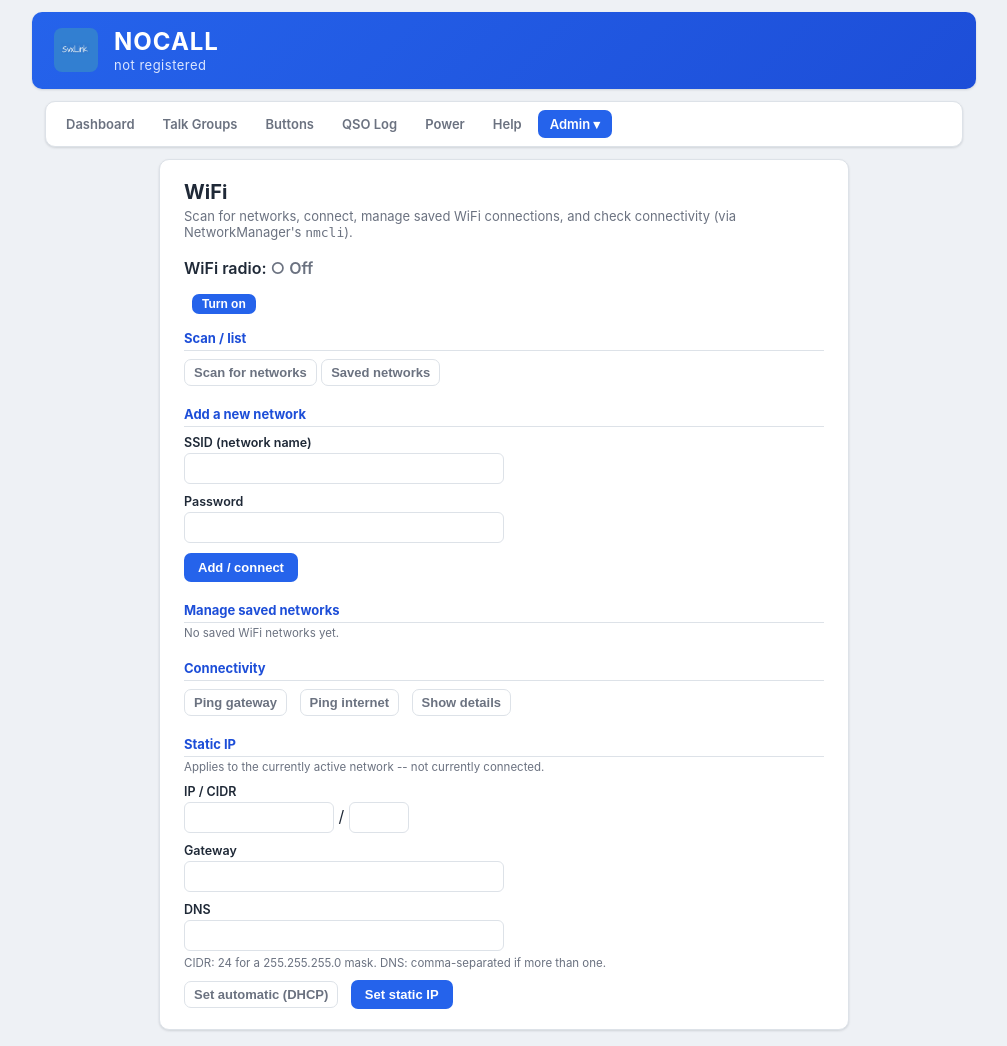
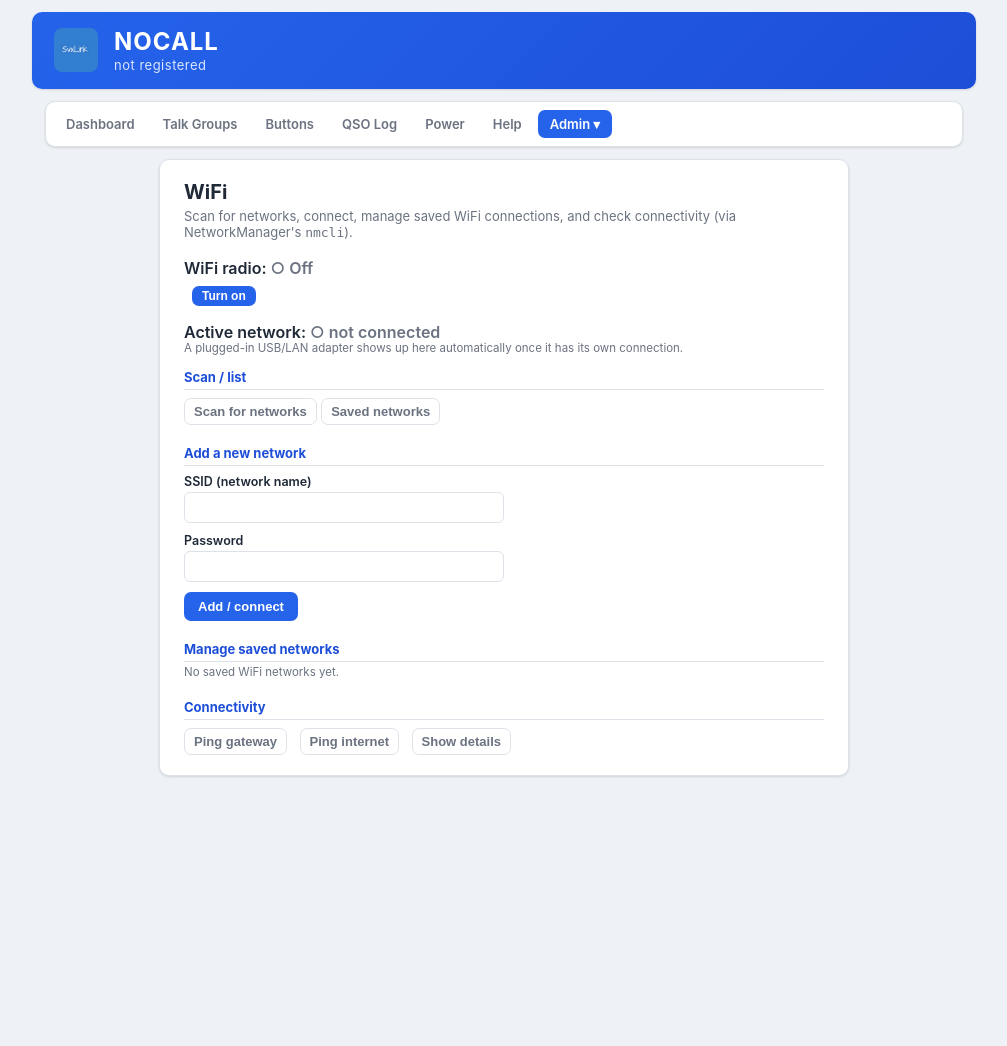
Before and after one commit to mrspock64/hotspot-image, a PHP site: page /wifi/ in a window 1280 px wide. Shown: the whole page, without its empty margins (136-1143 px from the left). After the commit the page ends 777 px from the top, so only its background shows below. Run offline with PHP 8.4, Linux system fonts and the light colour scheme.

Commit message:
Fix WiFi scan permission, show active network, drop Static IP
WiFi scan was always showing stale/cached results: NetworkManager's
wifi.scan polkit action defaults to "auth", which "nmcli dev wifi
rescan" can never satisfy from PHP's exec() (no D-Bus session, even
as root over SSH) -- confirmed live on svxlinkuhf, rescan failed "not
authorized" every time. Added a polkit rule allowing it unconditionally,
applied to install-dashboard.sh so new nodes get it automatically.

The WiFi page now shows which network is actually active -- WiFi name
+ device, plus any active wired connection (e.g. a plugged-in USB/LAN
adapter shows up the same way, no special-casing needed since it's
just another NetworkManager connection). Ping/Show details now use
whichever connection is actually active rather than requiring WiFi
specifically.

Dropped the Static IP section per user request -- not needed for this
use case.

Co-Authored-By: Claude Sonnet 5 <noreply@anthropic.com>

```diff
--- a/dashboard/help/index.php
+++ b/dashboard/help/index.php
@@ -41,7 +41,7 @@
     <tr><th style="width:22%">Page</th><th>What it's for</th></tr>
     <tr><td><b>Setup</b></td><td>Full node configuration: callsign, reflector connection, radio (CTCSS-to-TG mapping, frequency — this actually retunes the physical radio module), monitored talkgroups, identification timing, location.</td></tr>
     <tr><td><b>TG Names</b></td><td>Edit the names shown on the Talk Groups page. "Import from monitored talkgroups" pulls the TG numbers straight from Setup so you don't have to retype them.</td></tr>
-    <tr><td><b>WiFi</b></td><td>Scan for networks, connect or manage saved WiFi connections, check connectivity (ping), or set a static IP.</td></tr>
+    <tr><td><b>WiFi</b></td><td>Scan for networks, connect or manage saved WiFi connections, and check connectivity (ping). Shows which network (WiFi or wired) is currently active.</td></tr>
     <tr><td><b>DTMF</b></td><td>An on-screen keypad — sends DTMF digits to SvxLink the same as pressing them on a radio.</td></tr>
     <tr><td><b>Bluetooth</b></td><td>On/off switch for the BLE service the <a href="https://svxlink-hotspot.app" target="_blank" rel="noopener">companion app</a> connects to, plus a "require pairing" setting. No pairing/password is required to connect by default, so turn it on only while actively using the app nearby -- it always starts back up OFF after a reboot, whatever state you leave it in here. Turning on "Require pairing for Bluetooth commands" instead forces the phone to bond first before it can send anything.</td></tr>
     <tr><td><b>Update</b></td><td>Check installed versions and trigger updates for the OS, SvxLink, and the dashboard itself -- each upgrade asks for confirmation first. Upgrading the OS also snapshots exactly which package versions were installed beforehand (in case anything needs comparing afterward) and cleans up old, no-longer-bootable kernel packages automatically. A kernel/firmware upgrade needs a device restart (Power page) afterward to fully take effect.</td></tr>
--- a/dashboard/wifi/index.php
+++ b/dashboard/wifi/index.php
@@ -42,24 +42,43 @@ function mxSavedWifiConnections(): array
     return $names;
 }
 
-// The currently active WiFi connection (if any) -- static IP / ping below
-// act on this automatically instead of asking the user to pick from a
-// dropdown of every saved profile (most of which aren't even connected).
-function mxActiveWifiConnection(): ?array
+// Every currently active connection (WiFi or wired), loopback excluded --
+// used both to show live status at the top of the page and to pick a
+// sensible default for Ping/Show details below, so plugging in a USB
+// Ethernet adapter (which shows up here as its own 802-3-ethernet
+// connection) doesn't leave those actions reporting "not connected".
+function mxActiveConnections(): array
 {
     $lines = [];
     exec('nmcli -t -f NAME,TYPE,DEVICE con show --active 2>&1', $lines);
+    $conns = [];
     foreach ($lines as $line) {
         $parts = explode(':', $line, 3);
-        if (($parts[1] ?? '') === '802-11-wireless') {
-            return ['name' => $parts[0], 'device' => $parts[2] ?? ''];
+        $type = $parts[1] ?? '';
+        if ($type === 'loopback') {
+            continue;
+        }
+        $conns[] = ['name' => $parts[0], 'type' => $type, 'device' => $parts[2] ?? ''];
+    }
+    return $conns;
+}
+
+// Prefer an active WiFi connection for Ping/Details, but fall back to
+// whatever else is active (e.g. wired) rather than reporting "not
+// connected" when the node actually has connectivity another way.
+function mxPreferredActiveConnection(): ?array
+{
+    $active = mxActiveConnections();
+    foreach ($active as $c) {
+        if ($c['type'] === '802-11-wireless') {
+            return $c;
         }
     }
-    return null;
+    return $active[0] ?? null;
 }
 
 if (isset($_POST['btnScan'])) {
-    exec('nmcli dev wifi rescan');
+    exec('nmcli dev wifi rescan 2>&1', $rescanOutput, $rescanCode);
     exec('nmcli dev wifi list 2>&1', $output, $code);
     $message = 'Nearby networks:';
     $ok = $code === 0;
@@ -129,7 +148,7 @@ if (isset($_POST['btnAdd'])) {
 // actually protected) is needless exposure.
 
 if (isset($_POST['btnPingGw'])) {
-    $active = mxActiveWifiConnection();
+    $active = mxPreferredActiveConnection();
     $ipgwStr = '';
     if ($active !== null && $active['device'] !== '') {
         $ipgw = [];
@@ -153,7 +172,7 @@ if (isset($_POST['btnPingInternet'])) {
 }
 
 if (isset($_POST['btnDetails'])) {
-    $active = mxActiveWifiConnection();
+    $active = mxPreferredActiveConnection();
     if ($active === null) {
         $message = 'Not currently connected to a network.';
         $ok = false;
@@ -164,67 +183,27 @@ if (isset($_POST['btnDetails'])) {
     }
 }
 
-if (isset($_POST['btnAuto'])) {
-    $active = mxActiveWifiConnection();
-    if ($active === null) {
-        $message = 'Not currently connected to a network.';
-        $ok = false;
-    } else {
-        exec('nmcli con mod ' . escapeshellarg($active['name']) . ' ipv4.method auto 2>&1', $output, $code);
-        exec('nmcli con up ' . escapeshellarg($active['name']) . ' 2>&1', $output2, $code2);
-        $message = $code === 0 ? "\"{$active['name']}\" set to automatic (DHCP) addressing and reconnected." : "Could not change \"{$active['name']}\".";
-        $ok = $code === 0;
-    }
-}
-
-if (isset($_POST['btnStatic'])) {
-    $active = mxActiveWifiConnection();
-    $myIp = trim($_POST['myIp'] ?? '');
-    $cidr = trim($_POST['cidr'] ?? '');
-    $gw = trim($_POST['gw'] ?? '');
-    $dns = trim($_POST['dns'] ?? '');
-
-    // Validate before anything touches a shell command -- escaping alone
-    // stops injection, but nmcli will happily accept garbage and
-    // misconfigure the interface, which is worse to recover from
-    // remotely than a rejected form.
-    $validInput = $active !== null
-        && filter_var($myIp, FILTER_VALIDATE_IP)
-        && ctype_digit($cidr) && (int)$cidr >= 0 && (int)$cidr <= 32
-        && filter_var($gw, FILTER_VALIDATE_IP);
-    foreach (explode(',', $dns) as $dnsServer) {
-        if (trim($dnsServer) !== '' && !filter_var(trim($dnsServer), FILTER_VALIDATE_IP)) {
-            $validInput = false;
-        }
-    }
-
-    if (!$validInput) {
-        $message = $active === null
-            ? 'Not currently connected to a network.'
-            : 'Invalid IP / CIDR / gateway / DNS value -- nothing was changed.';
-        $ok = false;
-    } else {
-        exec('nmcli con mod ' . escapeshellarg($active['name']) . ' ipv4.addresses ' . escapeshellarg("$myIp/$cidr") . ' 2>&1', $output, $code);
-        exec('nmcli con mod ' . escapeshellarg($active['name']) . ' ipv4.gateway ' . escapeshellarg($gw) . ' 2>&1', $output, $code);
-        exec('nmcli con mod ' . escapeshellarg($active['name']) . ' ipv4.dns ' . escapeshellarg($dns) . ' 2>&1', $output, $code);
-        exec('nmcli con mod ' . escapeshellarg($active['name']) . ' ipv4.method manual 2>&1', $output, $code);
-        exec('nmcli con up ' . escapeshellarg($active['name']) . ' 2>&1', $output2, $code2);
-        $message = "Static IP set on \"{$active['name']}\" and reconnected.";
-        $ok = true;
-    }
-}
-
 $radioStatus = trim((string)@shell_exec('nmcli radio wifi 2>/dev/null'));
 $radioOn = strtolower($radioStatus) === 'enabled';
 $savedWifi = mxSavedWifiConnections();
 $deletableWifi = array_values(array_diff($savedWifi, MX_PROTECTED_CONNECTIONS));
+$activeConns = mxActiveConnections();
+$activeWifi = null;
+$activeWired = [];
+foreach ($activeConns as $c) {
+    if ($c['type'] === '802-11-wireless' && $activeWifi === null) {
+        $activeWifi = $c;
+    } elseif ($c['type'] === '802-3-ethernet') {
+        $activeWired[] = $c;
+    }
+}
 ?>
 
 <?php if ($message !== null): ?>
   <div class="mx-msg <?php echo $ok ? 'mx-msg-ok' : 'mx-msg-err'; ?>"><?php echo htmlspecialchars($message); ?></div>
 <?php endif; ?>
 
-  <p style="font-weight:600; margin-bottom:14px;">WiFi radio:
+  <p style="font-weight:600; margin-bottom:6px;">WiFi radio:
     <?php echo $radioOn
         ? '<span style="color:#15803d;">&#9679; On</span>'
         : '<span style="color:var(--mx-text-dim);">&#9675; Off</span>'; ?>
@@ -232,6 +211,18 @@ $deletableWifi = array_values(array_diff($savedWifi, MX_PROTECTED_CONNECTIONS));
     <form method="post" style="display:inline;"><button name="btnWifiOn" type="submit" class="mx-btn" style="width:auto; padding:3px 10px; font-size:12px; margin-left:8px;">Turn on</button></form>
 <?php endif; ?>
   </p>
+
+  <p style="font-weight:600; margin-bottom:4px;">Active network:
+<?php if ($activeWifi !== null): ?>
+    <span style="color:#15803d;">&#9679; <?php echo htmlspecialchars($activeWifi['name']); ?></span> <span class="mx-hint" style="display:inline;">(WiFi, <?php echo htmlspecialchars($activeWifi['device']); ?>)</span>
+<?php else: ?>
+    <span style="color:var(--mx-text-dim);">&#9675; not connected</span>
+<?php endif; ?>
+  </p>
+<?php foreach ($activeWired as $w): ?>
+  <p style="font-weight:600; margin-bottom:4px;">Wired connection: <span style="color:#15803d;">&#9679; <?php echo htmlspecialchars($w['name']); ?></span> <span class="mx-hint" style="display:inline;">(Ethernet, <?php echo htmlspecialchars($w['device']); ?>)</span></p>
+<?php endforeach; ?>
+  <p class="mx-hint" style="margin-bottom:14px;">A plugged-in USB/LAN adapter shows up here automatically once it has its own connection.</p>
 
 <?php if ($output !== null): ?>
   <textarea readonly rows="8" style="width:100%; box-sizing:border-box; background:#111; color:#0f0; border:1px solid #000; font-family: 'Courier New', monospace; font-size:11px; padding:8px; border-radius:6px; margin-bottom:14px;"><?php echo htmlspecialchars(implode("\n", $output)); ?></textarea>
@@ -275,20 +266,6 @@ $deletableWifi = array_values(array_diff($savedWifi, MX_PROTECTED_CONNECTIONS));
   <form method="post" style="display:inline;"><button name="btnPingInternet" type="submit" class="mx-btn mx-btn-ghost" style="margin-right:8px;">Ping internet</button></form>
   <form method="post" style="display:inline;"><button name="btnDetails" type="submit" class="mx-btn mx-btn-ghost">Show details</button></form>
 
-  <div class="mx-section">Static IP</div>
-  <p class="mx-hint">Applies to the currently active network<?php $active = mxActiveWifiConnection(); echo $active !== null ? ' ("' . htmlspecialchars($active['name']) . '").' : ' -- not currently connected.'; ?></p>
-  <form method="post">
-    <div class="mx-row"><label for="myIp">IP / CIDR</label>
-      <span><input type="text" id="myIp" name="myIp" style="width:150px; display:inline-block;" value="<?php echo htmlspecialchars($myIp ?? ''); ?>"> / <input type="text" name="cidr" style="width:60px; display:inline-block;" value="<?php echo htmlspecialchars($cidr ?? ''); ?>"></span></div>
-    <div class="mx-row"><label for="gw">Gateway</label>
-      <input type="text" id="gw" name="gw" value="<?php echo htmlspecialchars($gw ?? ''); ?>"></div>
-    <div class="mx-row"><label for="dns">DNS</label>
-      <input type="text" id="dns" name="dns" value="<?php echo htmlspecialchars($dns ?? ''); ?>"></div>
-    <p class="mx-hint">CIDR: 24 for a 255.255.255.0 mask. DNS: comma-separated if more than one.</p>
-    <button name="btnAuto" type="submit" class="mx-btn mx-btn-ghost" style="margin-right:8px;">Set automatic (DHCP)</button>
-    <button name="btnStatic" type="submit" class="mx-btn">Set static IP</button>
-  </form>
-
 </div>
 </body>
 </html>
```
Also changed, not shown: 1 other file.
